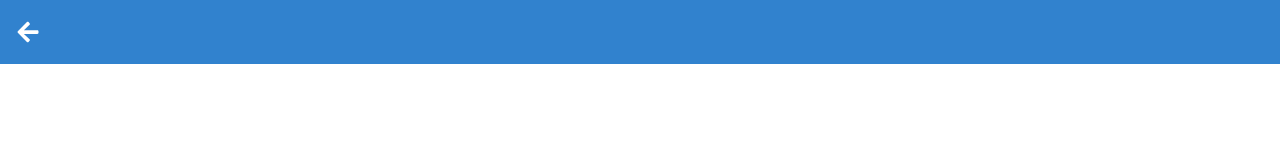
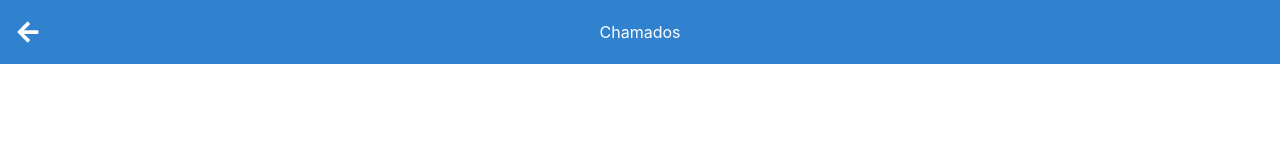
Before and after one commit to luancma/chamados, a Next.js app: page /detalhes in a window 1280 px wide. Shown: the top 160 px of the page. Built offline with nearby package versions, Linux system fonts and the light colour scheme.

Commit message:
created the function to back

```diff
--- a/src/components/Appbar/index.tsx
+++ b/src/components/Appbar/index.tsx
@@ -1,5 +1,5 @@
 import { useRouter } from "next/router";
-import { Box, Flex } from "@chakra-ui/layout";
+import { Box, Center, Flex, Text } from "@chakra-ui/layout";
 import { FaArrowLeft } from "react-icons/fa";
 
 export default function Appbar() {
@@ -25,9 +25,14 @@ export default function Appbar() {
       left="0"
       zIndex="banner"
     >
-      <Box pos="absolute" left="1rem" onClick={handleBack}>
-        <FaArrowLeft size="24px" color="white" />
-      </Box>
+      <Center color="white">
+        <Text>Chamados</Text>
+      </Center>
+      {isValidatedPage && (
+        <Box pos="absolute" left="1rem" onClick={handleBack}>
+          <FaArrowLeft size="24px" color="white" />
+        </Box>
+      )}
     </Flex>
   );
 }
--- a/src/pages/index.tsx
+++ b/src/pages/index.tsx
@@ -66,7 +66,8 @@ function BasicUsage({ isOpen, onOpen, onClose }: IBasicModal) {
         status: "open",
       }), // body data type must match "Content-Type" header
     });
-    return response.json(); // parses JSON response into native JavaScript objects
+    console.log(response.json()); // parses JSON response into native JavaScript objects
+    onClose();
   }
 
   function handleCloseModal() {
```
Also changed, not shown: 1 other file (tests, documents, lock files or other folders).
